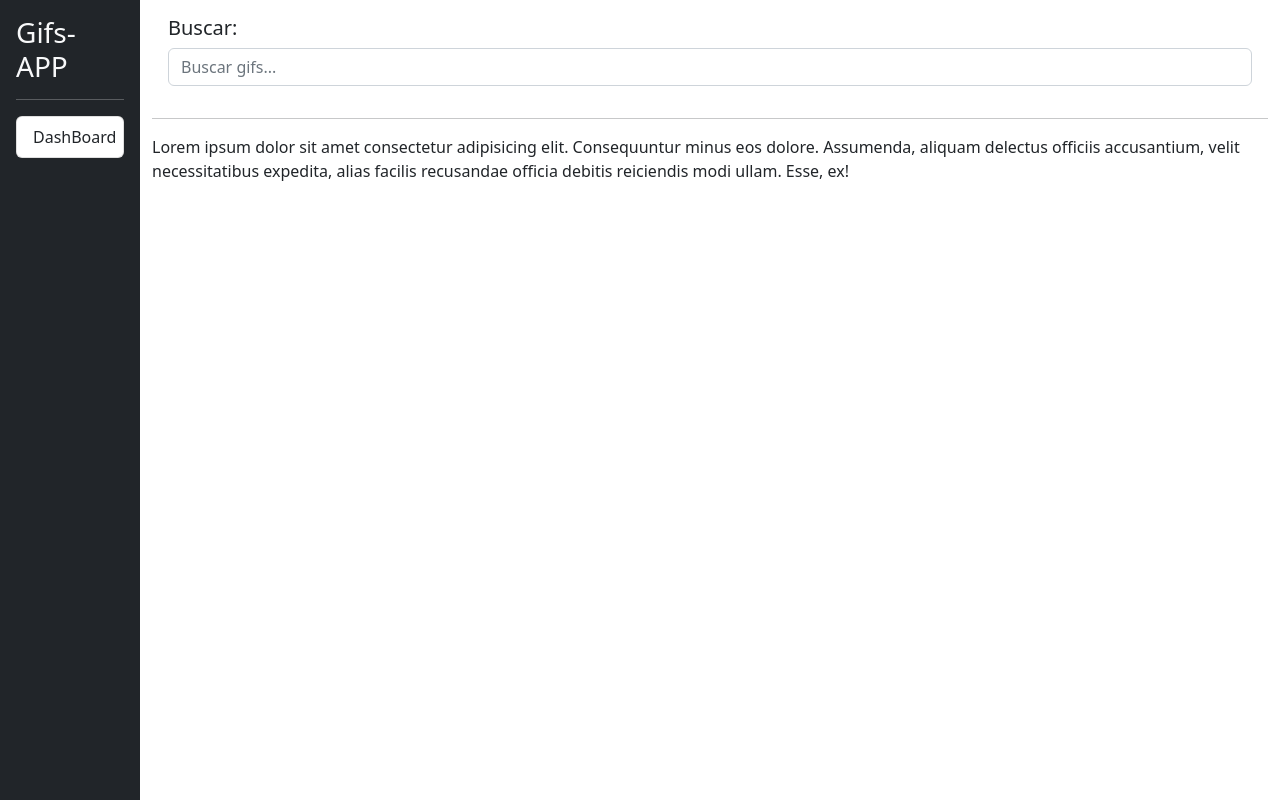
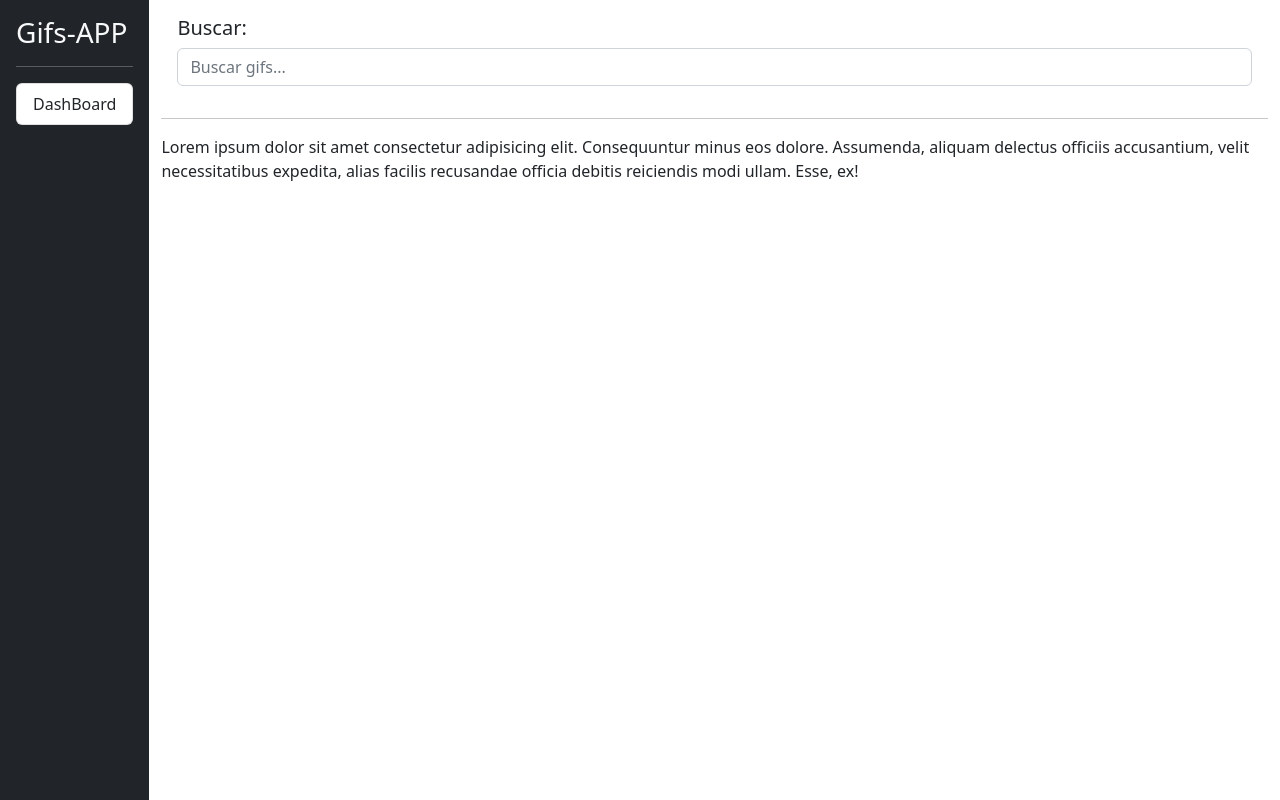
Before and after one commit to DenisRodMor/02-gifsApp, an Angular app: page / in a window 1280 px wide. Built offline with nearby package versions, Linux system fonts and the light colour scheme.

Commit message:
Creacion del modulo shared y componente sidebar

```diff
--- a/src/app/app.component.html
+++ b/src/app/app.component.html
@@ -1,15 +1,7 @@
 <div class="d-flex">
 
   <!-- SIDEBAR -->
-  <div class="bg-dark border-right p-3" id="sidebar">
-    <h3 class="text-light">Gifs-APP</h3>
-      <hr class="text-white" />
-      <div class="list-group list-reset">
-          <a href="#" class="list-group-item  list-group-item-action">
-            DashBoard
-          </a>
-      </div>
-  </div>
+  <app-sidebar></app-sidebar>
   <!-- END SIDEBAR -->
 
   <div class="container">
--- a/src/app/app.module.ts
+++ b/src/app/app.module.ts
@@ -2,13 +2,15 @@
 import { BrowserModule } from '@angular/platform-browser';
 
 import { AppComponent } from './app.component';
+import { SharedModule } from './shared/shared.module';
 
 @NgModule({
   declarations: [
     AppComponent
   ],
   imports: [
-    BrowserModule
+    BrowserModule,
+    SharedModule
   ],
   providers: [],
   bootstrap: [AppComponent]
--- /dev/null
+++ b/src/app/shared/sidebar/sidebar.component.html
@@ -0,0 +1,11 @@
+<!-- SIDEBAR -->
+<div class="bg-dark border-right p-3" id="sidebar">
+  <h3 class="text-light">Gifs-APP</h3>
+    <hr class="text-white" />
+    <div class="list-group list-reset">
+        <a href="#" class="list-group-item  list-group-item-action">
+          DashBoard
+        </a>
+    </div>
+</div>
+<!-- END SIDEBAR -->
--- /dev/null
+++ b/src/app/shared/sidebar/sidebar.component.ts
@@ -0,0 +1,14 @@
+import { Component, OnInit } from '@angular/core';
+
+@Component({
+  selector: 'app-sidebar',
+  templateUrl: './sidebar.component.html',
+})
+export class SidebarComponent implements OnInit {
+
+  constructor() { }
+
+  ngOnInit(): void {
+  }
+
+}
```
Also changed, not shown: src/app/shared/shared.module.ts (added, +18 -0 lines).
